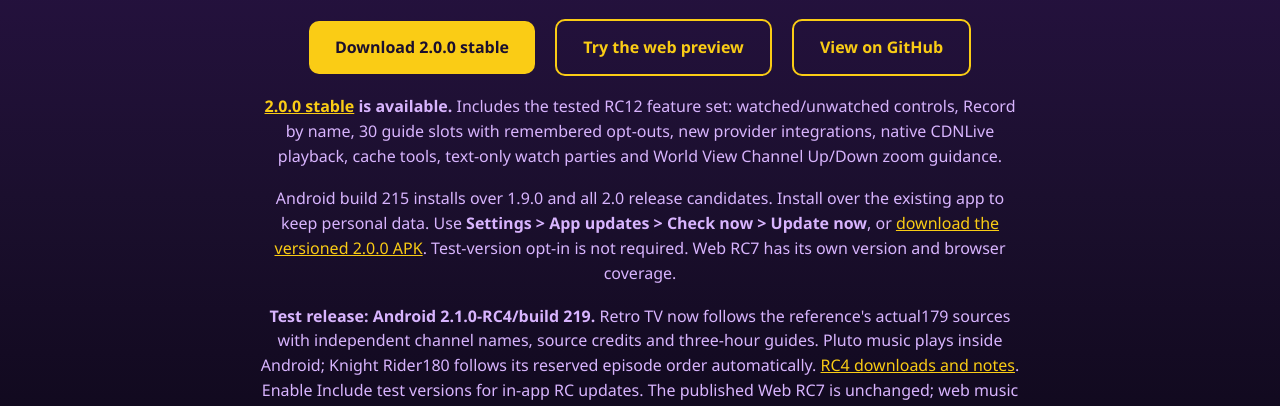
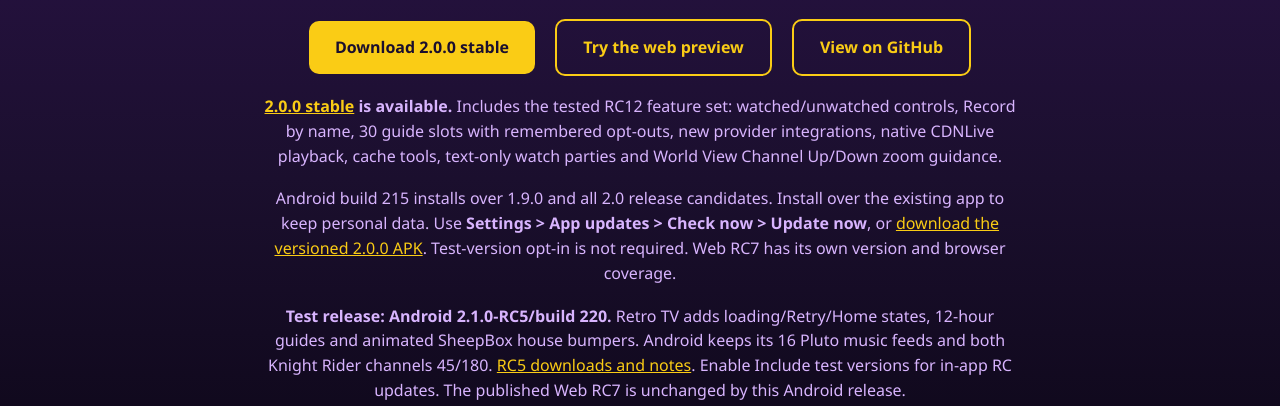
Before and after one commit to sheepman90s/sheepbox-releases, a plain HTML site: page docs/index.html in a window 1280 px wide. Shown: the part 540-946 px from the top of the page. Drawn offline with Linux system fonts and the light colour scheme.

Commit message:
Announce Android RC5 testing with twelve-hour guides and SheepBox bumpers (#29)

```diff
--- a/docs/index.html
+++ b/docs/index.html
@@ -80,7 +80,7 @@ th{color:var(--lav)}
   <a class="btn alt" href="https://github.com/sheepman90s/sheepbox-releases">View on GitHub</a>
   <p class="release-note"><strong><a href="https://github.com/sheepman90s/sheepbox-releases/releases/tag/v2.0.0">2.0.0 stable</a> is available.</strong> Includes the tested RC12 feature set: watched/unwatched controls, Record by name, 30 guide slots with remembered opt-outs, new provider integrations, native CDNLive playback, cache tools, text-only watch parties and World View Channel Up/Down zoom guidance.</p>
   <p class="release-note">Android build 215 installs over 1.9.0 and all 2.0 release candidates. Install over the existing app to keep personal data. Use <strong>Settings &gt; App updates &gt; Check now &gt; Update now</strong>, or <a href="https://github.com/sheepman90s/sheepbox-releases/releases/download/v2.0.0/sheepbox-tv-vod-2.0.0-release.apk">download the versioned 2.0.0 APK</a>. Test-version opt-in is not required. Web RC7 has its own version and browser coverage.</p>
-  <p class="release-note"><strong>Test release: Android 2.1.0-RC4/build 219.</strong> Retro TV now follows the reference's actual179 sources with independent channel names, source credits and three-hour guides. Pluto music plays inside Android; Knight Rider180 follows its reserved episode order automatically. <a href="https://github.com/sheepman90s/sheepbox-releases/releases/tag/v2.1.0-RC4">RC4 downloads and notes</a>. Enable Include test versions for in-app RC updates. The published Web RC7 is unchanged; web music playback work continues separately.</p>
+  <p class="release-note"><strong>Test release: Android 2.1.0-RC5/build 220.</strong> Retro TV adds loading/Retry/Home states, 12-hour guides and animated SheepBox house bumpers. Android keeps its 16 Pluto music feeds and both Knight Rider channels 45/180. <a href="https://github.com/sheepman90s/sheepbox-releases/releases/tag/v2.1.0-RC5">RC5 downloads and notes</a>. Enable Include test versions for in-app RC updates. The published Web RC7 is unchanged by this Android release.</p>
   <nav class="site-links" aria-label="Page sections"><a href="#features">Features</a><a href="#providers">Providers</a><a href="#roadmap">Roadmap</a><a href="#install">Install</a><a href="#support">Support</a></nav>
 </header>
 <main>
```
Also changed, not shown: 3 other files.
